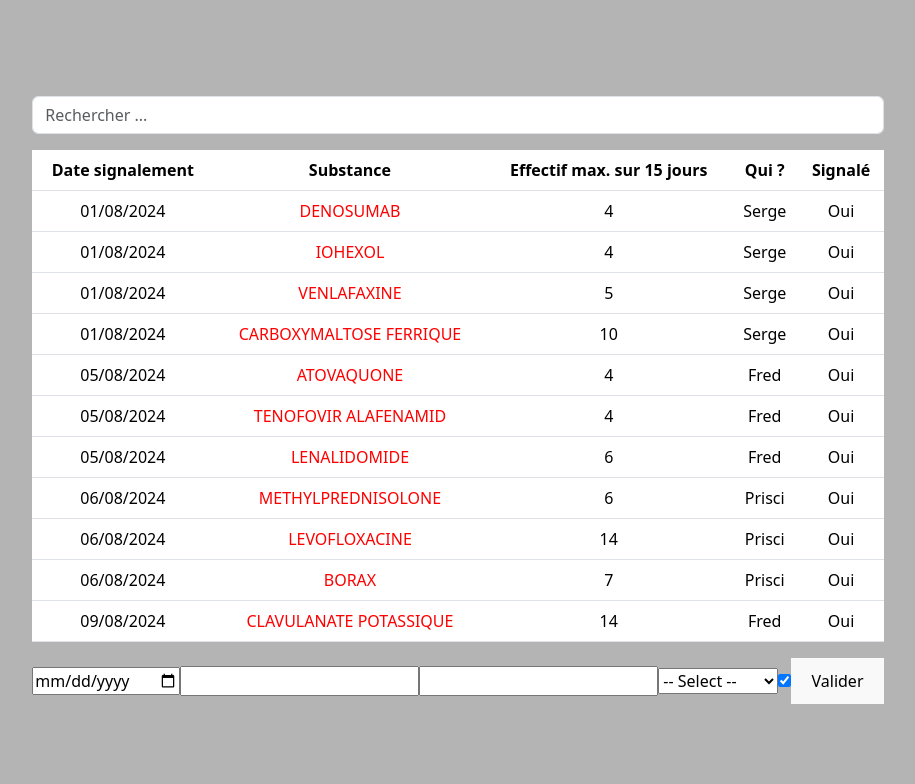
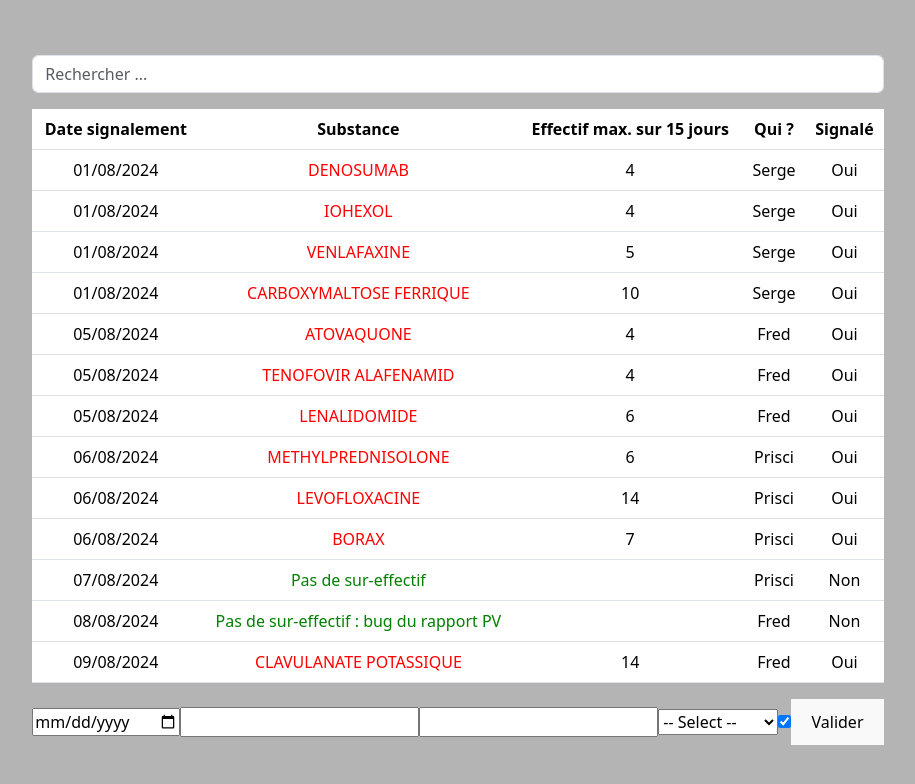
Before and after one commit to fredoh91/sur_effectifs_PV_front, a React (Vite) app: page / in a window 1280 px wide. Shown: the top 784 px of the page, without its empty margins (182-1097 px from the left). Built offline with nearby package versions, Linux system fonts and the light colour scheme.

Commit message:
Ajout id comme key

```diff
--- a/package.json
+++ b/package.json
@@ -14,6 +14,7 @@
     "bootstrap": "^5.3.3",
     "react": "^18.3.1",
     "react-dom": "^18.3.1",
+    "react-query": "^3.39.3",
     "sass": "^1.77.8"
   },
   "devDependencies": {
--- a/src/App.jsx
+++ b/src/App.jsx
@@ -4,18 +4,34 @@ import { Input } from './components/forms/Input'
 import { SurEffectifsRow } from './components/surEffectifs/SurEffectifsRow'
 import { AddSurEffectif } from './components/forms/AddSurEffectif'
 
+// const SUR_EFFECTIFS = [
+// 	{dateSignalement: "01/08/2024", substance : "DENOSUMAB", effectifMax15Jours: 4, qui: "Serge", signale: true},
+// 	{dateSignalement: "01/08/2024", substance : "IOHEXOL", effectifMax15Jours: 4, qui: "Serge", signale: true},
+// 	{dateSignalement: "01/08/2024", substance : "VENLAFAXINE", effectifMax15Jours: 5, qui: "Serge", signale: true},
+// 	{dateSignalement: "01/08/2024", substance : "CARBOXYMALTOSE FERRIQUE", effectifMax15Jours: 10, qui: "Serge", signale: true},
+// 	{dateSignalement: "05/08/2024", substance : "ATOVAQUONE", effectifMax15Jours: 4, qui: "Fred", signale: true},
+// 	{dateSignalement: "05/08/2024", substance : "TENOFOVIR ALAFENAMID", effectifMax15Jours: 4, qui: "Fred", signale: true},
+// 	{dateSignalement: "05/08/2024", substance : "LENALIDOMIDE", effectifMax15Jours: 6, qui: "Fred", signale: true},
+// 	{dateSignalement: "06/08/2024", substance : "METHYLPREDNISOLONE", effectifMax15Jours: 6, qui: "Prisci", signale: true},
+// 	{dateSignalement: "06/08/2024", substance : "LEVOFLOXACINE", effectifMax15Jours: 14, qui: "Prisci", signale: true},
+// 	{dateSignalement: "06/08/2024", substance : "BORAX", effectifMax15Jours: 7, qui: "Prisci", signale: true},
+// 	{dateSignalement: "09/08/2024", substance : "CLAVULANATE POTASSIQUE", effectifMax15Jours: 14, qui: "Fred", signale: true},
+// ]
+
 const SUR_EFFECTIFS = [
-	{dateSignalement: "01/08/2024", substance : "DENOSUMAB", effectifMax15Jours: 4, qui: "Serge", signale: true},
-	{dateSignalement: "01/08/2024", substance : "IOHEXOL", effectifMax15Jours: 4, qui: "Serge", signale: true},
-	{dateSignalement: "01/08/2024", substance : "VENLAFAXINE", effectifMax15Jours: 5, qui: "Serge", signale: true},
-	{dateSignalement: "01/08/2024", substance : "CARBOXYMALTOSE FERRIQUE", effectifMax15Jours: 10, qui: "Serge", signale: true},
-	{dateSignalement: "05/08/2024", substance : "ATOVAQUONE", effectifMax15Jours: 4, qui: "Fred", signale: true},
-	{dateSignalement: "05/08/2024", substance : "TENOFOVIR ALAFENAMID", effectifMax15Jours: 4, qui: "Fred", signale: true},
-	{dateSignalement: "05/08/2024", substance : "LENALIDOMIDE", effectifMax15Jours: 6, qui: "Fred", signale: true},
-	{dateSignalement: "06/08/2024", substance : "METHYLPREDNISOLONE", effectifMax15Jours: 6, qui: "Prisci", signale: true},
-	{dateSignalement: "06/08/2024", substance : "LEVOFLOXACINE", effectifMax15Jours: 14, qui: "Prisci", signale: true},
-	{dateSignalement: "06/08/2024", substance : "BORAX", effectifMax15Jours: 7, qui: "Prisci", signale: true},
-	{dateSignalement: "09/08/2024", substance : "CLAVULANATE POTASSIQUE", effectifMax15Jours: 14, qui: "Fred", signale: true},
+	{id: 1, dateSignalement: "01/08/2024", substance : "DENOSUMAB", effectifMax15Jours: 4, qui: "Serge", signale: true},
+	{id: 2, dateSignalement: "01/08/2024", substance : "IOHEXOL", effectifMax15Jours: 4, qui: "Serge", signale: true},
+	{id: 3, dateSignalement: "01/08/2024", substance : "VENLAFAXINE", effectifMax15Jours: 5, qui: "Serge", signale: true},
+	{id: 4, dateSignalement: "01/08/2024", substance : "CARBOXYMALTOSE FERRIQUE", effectifMax15Jours: 10, qui: "Serge", signale: true},
+	{id: 5, dateSignalement: "05/08/2024", substance : "ATOVAQUONE", effectifMax15Jours: 4, qui: "Fred", signale: true},
+	{id: 6, dateSignalement: "05/08/2024", substance : "TENOFOVIR ALAFENAMID", effectifMax15Jours: 4, qui: "Fred", signale: true},
+	{id: 7, dateSignalement: "05/08/2024", substance : "LENALIDOMIDE", effectifMax15Jours: 6, qui: "Fred", signale: true},
+	{id: 8, dateSignalement: "06/08/2024", substance : "METHYLPREDNISOLONE", effectifMax15Jours: 6, qui: "Prisci", signale: true},
+	{id: 9, dateSignalement: "06/08/2024", substance : "LEVOFLOXACINE", effectifMax15Jours: 14, qui: "Prisci", signale: true},
+	{id: 10, dateSignalement: "06/08/2024", substance : "BORAX", effectifMax15Jours: 7, qui: "Prisci", signale: true},
+	{id: 11, dateSignalement: "07/08/2024", substance : "Pas de sur-effectif", effectifMax15Jours: undefined, qui: "Prisci", signale: false},
+	{id: 12, dateSignalement: "08/08/2024", substance : "Pas de sur-effectif : bug du rapport PV", effectifMax15Jours: undefined, qui: "Fred", signale: false},
+	{id: 13, dateSignalement: "09/08/2024", substance : "CLAVULANATE POTASSIQUE", effectifMax15Jours: 14, qui: "Fred", signale: true},
 ]
 
 
@@ -25,31 +41,24 @@ function normalizeString(str) {
 }
 
 
-
-
-
 function App() {
 
   const [search, setSearch] = useState('')
 
   const [dataSurEff, setDataSurEff] = useState(SUR_EFFECTIFS);
 
-
   const visibleSurEffectifs = dataSurEff.filter(surEff => {
-    // if (search && !surEff.substance.includes(search)) {
       if (search && !normalizeString(surEff.substance.toLowerCase()).includes(normalizeString(search.toLowerCase()))) {
         return false
       }
       return true
     })
 
-
   const handleUpdateDataSurEff = (newDataSurEff) => {
     setDataSurEff(newDataSurEff);
+  }
 
-    };
-
-  return <div className="container my-3">
+  return  <div className="container my-3">
             <SearchBar
                 search={search}
                 onSearchChange={setSearch}
@@ -60,7 +69,6 @@ function App() {
                 updateDataSurEff={handleUpdateDataSurEff}
             />
           </div>
-
 }
 
 function SearchBar({search, onSearchChange}) {
@@ -82,7 +90,7 @@ function SurEffTable ({surEffectifs}) {
 
   const rows = []
   for (let surEffectif of surEffectifs) {
-    rows.push(<SurEffectifsRow surEffectif={surEffectif} key={surEffectif.substance} />)
+    rows.push(<SurEffectifsRow surEffectif={surEffectif} key={surEffectif.id} />)
   }
 
   return <table className="table">
```
Also changed, not shown: 1 other file (tests, documents, lock files or other folders). Lines whose indentation alone changed are shown as unchanged.
